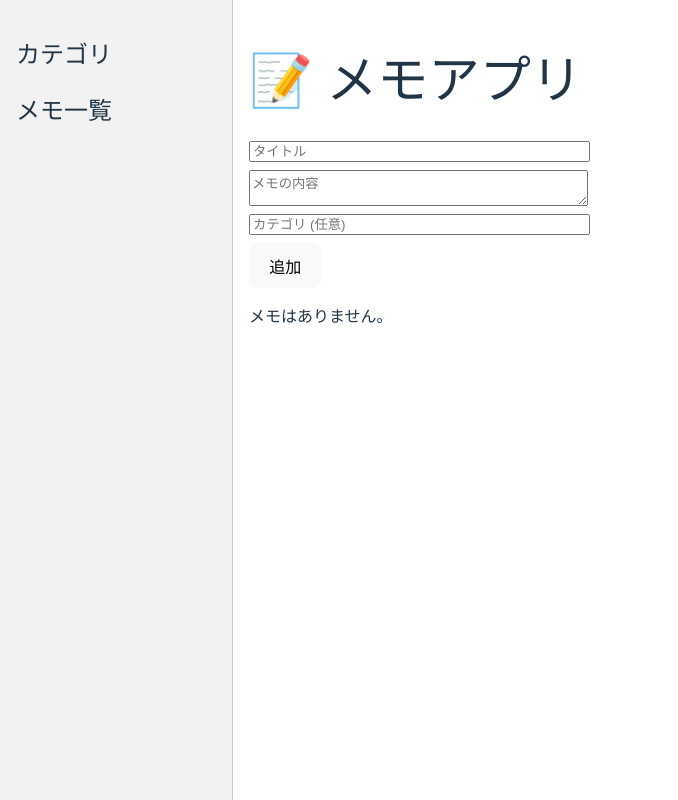
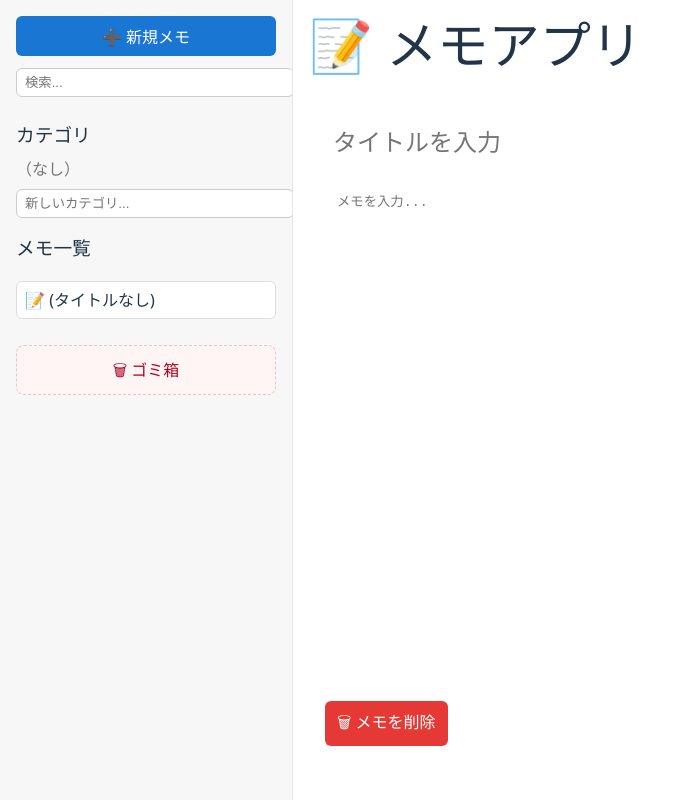
Before and after one commit to ht23a091/memo-app, a React (Vite) app: page / in a window 1280 px wide. Shown: the whole page, without its empty margins (0-678 px from the left). Built offline with nearby package versions, Linux system fonts and the light colour scheme.

Commit message:
memo-app

```diff
--- a/src/App.tsx
+++ b/src/App.tsx
@@ -1,7 +1,7 @@
+// App.tsx
 import { useState, useEffect } from 'react';
 import Sidebar from './components/Sidebar';
 import MemoInput from './components/MemoInput';
-import MemoList from './components/MemoList';
 
 export interface Memo {
   id: number;
@@ -13,12 +13,24 @@ export interface Memo {
 function App() {
   const [memos, setMemos] = useState<Memo[]>([]);
   const [selectedCategory, setSelectedCategory] = useState<string>('');
-  const [editingMemo, setEditingMemo] = useState<Memo | null>(null);
+  const [selectedMemoId, setSelectedMemoId] = useState<number | null>(null);
+  const [searchQuery, setSearchQuery] = useState('');
+  const [customCategories, setCustomCategories] = useState<string[]>([]);
 
+  // 初回ロード時に新規メモを作成して選択
   useEffect(() => {
     const stored = localStorage.getItem('memos');
     if (stored) {
-      setMemos(JSON.parse(stored));
+      const loaded = JSON.parse(stored);
+      setMemos(loaded);
+      if (loaded.length > 0) {
+        setSelectedMemoId(loaded[0].id);
+      } else {
+        // 新規メモ作成
+        handleAddMemo();
+      }
+    } else {
+      handleAddMemo();
     }
   }, []);
 
@@ -26,59 +38,79 @@ function App() {
     localStorage.setItem('memos', JSON.stringify(memos));
   }, [memos]);
 
-  const addMemo = (title: string, content: string, category: string) => {
-    if (editingMemo) {
-      setMemos(memos.map(m => m.id === editingMemo.id ? { ...m, title, content, category } : m));
-      setEditingMemo(null);
-    } else {
-      const newMemo: Memo = {
-        id: Date.now(),
-        title,
-        content,
-        category,
-      };
-      setMemos([newMemo, ...memos]);
+  const handleAddMemo = () => {
+    const newMemo: Memo = {
+      id: Date.now(),
+      title: '',
+      content: '',
+      category: selectedCategory,
+    };
+    setMemos((prev) => [newMemo, ...prev]);
+    setSelectedMemoId(newMemo.id);
+  };
+
+  const handleUpdate = (updatedMemo: Memo) => {
+    setMemos(memos.map((m) => (m.id === updatedMemo.id ? updatedMemo : m)));
+  };
+
+  const handleDelete = (id: number) => {
+    setMemos((prev) => prev.filter((m) => m.id !== id));
+    if (selectedMemoId === id) {
+      setSelectedMemoId(null);
     }
   };
 
-  const deleteMemo = (id: number) => {
-    setMemos(memos.filter((m) => m.id !== id));
+  const handleSelectCategory = (category: string) => {
+    setSelectedCategory(category);
+    setSelectedMemoId(null);
   };
 
-  const editMemo = (memo: Memo) => {
-    setEditingMemo(memo);
+  const handleSelectMemo = (id: number) => {
+    setSelectedMemoId(id);
   };
 
-  const onSelectCategory = (category: string) => {
-    setSelectedCategory(category);
-    setEditingMemo(null);
+  const handleAddCategory = (name: string) => {
+    const trimmed = name.trim();
+    if (trimmed && !customCategories.includes(trimmed)) {
+      setCustomCategories([...customCategories, trimmed]);
+    }
   };
 
-  const filteredMemos =
-    selectedCategory === ''
-      ? memos
-      : memos.filter((memo) => memo.category === selectedCategory);
+  const categories = Array.from(
+    new Set([
+      ...customCategories,
+      ...memos.map((m) => m.category).filter((c) => c !== '')
+    ])
+  );
 
-  const categories = Array.from(
-    new Set(memos.map((m) => m.category).filter((c) => c !== ''))
-  );
-  const uncategorizedMemos = memos.filter((m) => m.category === '');
+  const filteredMemos = memos.filter((memo) => {
+    const matchCategory = selectedCategory ? memo.category === selectedCategory : true;
+    const matchQuery = searchQuery
+      ? memo.title.includes(searchQuery) || memo.content.includes(searchQuery)
+      : true;
+    return matchCategory && matchQuery;
+  });
+
+  const selectedMemo = memos.find((m) => m.id === selectedMemoId) || null;
 
   return (
-    <div style={{ display: 'flex', height: '100vh' }}>
+    <div style={{ display: 'flex', height: '100vh', fontFamily: 'system-ui, sans-serif' }}>
       <Sidebar
         categories={categories}
-        uncategorizedMemos={uncategorizedMemos}
-        onSelect={onSelectCategory}
+        memos={filteredMemos}
+        onSelectCategory={handleSelectCategory}
+        onSelectMemo={handleSelectMemo}
+        onAddMemo={handleAddMemo}
+        onDelete={handleDelete}
+        searchQuery={searchQuery}
+        onSearchQueryChange={setSearchQuery}
+        onAddCategory={handleAddCategory}
       />
-      <div style={{ flex: 1, padding: '1rem' }}>
-        <h1>📝 メモアプリ</h1>
-        <MemoInput
-          onAdd={addMemo}
-          editingMemo={editingMemo}
-          onCancelEdit={() => setEditingMemo(null)}
-        />
-        <MemoList memos={filteredMemos} onDelete={deleteMemo} onEdit={editMemo} />
+      <div style={{ flex: 1, padding: '1rem', overflowY: 'auto' }}>
+        <h1 style={{ marginTop: 0 }}>📝 メモアプリ</h1>
+        {selectedMemo && (
+          <MemoInput selectedMemo={selectedMemo} onUpdate={handleUpdate} onDelete={handleDelete} />
+        )}
       </div>
     </div>
   );
--- a/src/components/MemoInput.tsx
+++ b/src/components/MemoInput.tsx
@@ -1,74 +1,86 @@
-import { useState, useEffect } from 'react';
-
+import { useEffect, useState } from 'react';
+import type { Memo } from '../App';
 
 interface Props {
-onAdd: (title: string, content: string, category: string) => void;
-editingMemo: {
-id: number;
-title: string;
-content: string;
-category: string;
-} | null;
-onCancelEdit: () => void;
+  selectedMemo: Memo | null;
+  onUpdate: (updated: Memo) => void;
+  onDelete?: (id: number) => void; // optional
 }
 
-
-const MemoInput = ({ onAdd, editingMemo, onCancelEdit }: Props) => {
+const MemoInput = ({ selectedMemo, onUpdate, onDelete }: Props) => {
   const [title, setTitle] = useState('');
   const [content, setContent] = useState('');
-const [category, setCategory] = useState('');
-
 
   useEffect(() => {
-if (editingMemo) {
-setTitle(editingMemo.title);
-setContent(editingMemo.content);
-setCategory(editingMemo.category);
+    if (selectedMemo) {
+      setTitle(selectedMemo.title);
+      setContent(selectedMemo.content);
     } else {
       setTitle('');
       setContent('');
-setCategory('');
     }
-}, [editingMemo]);
+  }, [selectedMemo]);
 
 
-const handleSubmit = (e: React.FormEvent) => {
-e.preventDefault();
-if (!title.trim() && !content.trim()) return;
-onAdd(title, content, category);
-setTitle('');
-setContent('');
-setCategory('');
+  const handleBlur = () => {
+    if (selectedMemo) {
+      onUpdate({ ...selectedMemo, title, content });
+    }
   };
 
+  if (!selectedMemo) {
+    return <div>メモを選択してください。</div>;
+  }
 
   return (
-<form onSubmit={handleSubmit} style={{ marginBottom: '1rem' }}>
+    <div style={{ padding: '1rem', maxWidth: 900 }}>
       <input
         type="text"
-placeholder="タイトル"
         value={title}
+        placeholder="タイトルを入力"
         onChange={(e) => setTitle(e.target.value)}
-style={{ display: 'block', marginBottom: '0.5rem', width: '100%' }}
+        onBlur={handleBlur}
+        style={{
+          fontSize: '1.5rem',
+          fontWeight: '600',
+          border: 'none',
+          width: '100%',
+          outline: 'none',
+          padding: '6px 8px',
+          borderRadius: 6,
+          background: '#fff'
+        }}
       />
       <textarea
-placeholder="メモの内容"
         value={content}
+        placeholder="メモを入力..."
         onChange={(e) => setContent(e.target.value)}
-style={{ display: 'block', marginBottom: '0.5rem', width: '100%' }}
+        onBlur={handleBlur}
+        style={{
+          width: '100%',
+          height: '60vh',
+          border: 'none',
+          marginTop: '1rem',
+          resize: 'none',
+          outline: 'none',
+          padding: '12px',
+          borderRadius: 6,
+          background: '#fff'
+        }}
       />
-<input
-type="text"
-placeholder="カテゴリ (任意)"
-value={category}
-onChange={(e) => setCategory(e.target.value)}
-style={{ display: 'block', marginBottom: '0.5rem', width: '100%' }}
-/>
-<button type="submit">{editingMemo ? '更新' : '追加'}</button>
-{editingMemo && <button type="button" onClick={onCancelEdit}>キャンセル</button>}
-</form>
+
+      {onDelete && (
+        <div style={{ marginTop: 12 }}>
+          <button
+            onClick={() => { if (selectedMemo) { if (confirm('このメモを削除しますか？')) onDelete(selectedMemo.id); } }}
+            style={{ background: '#e53935', color: '#fff', border: 'none', padding: '8px 12px', borderRadius: 6 }}
+          >
+            🗑 メモを削除
+          </button>
+        </div>
+      )}
+    </div>
   );
 };
 
-
 export default MemoInput;
--- a/src/components/MemoList.tsx
+++ b/src/components/MemoList.tsx
@@ -6,6 +6,9 @@ interface Props {
 memos: Memo[];
 onDelete: (id: number) => void;
 onEdit: (memo: Memo) => void;
+editingMemo: Memo | null;
+  onCancelEdit: () => void;
+  onSave: (title: string, content: string, category: string) => void
 }
 
 
--- a/src/components/Sidebar.tsx
+++ b/src/components/Sidebar.tsx
@@ -1,40 +1,168 @@
 import type { Memo } from '../App';
-
 
 interface Props {
   categories: string[];
-uncategorizedMemos: Memo[];
-onSelect: (category: string) => void;
+  memos: Memo[];
+  onSelectMemo: (id: number) => void;
+  onAddMemo: () => void;
+  onSelectCategory: (category: string) => void;
+  onDelete: (id: number) => void;
+  searchQuery: string;
+  onSearchQueryChange: (q: string) => void;
+  onAddCategory?: (name: string) => void; // 追加したい場合は optional
 }
 
+const Sidebar = ({
+  categories,
+  memos,
+  onSelectMemo,
+  onAddMemo,
+  onSelectCategory,
+  onDelete,
+  searchQuery,
+  onSearchQueryChange,
+  onAddCategory,
+}: Props) => {
+  const handleDragOver = (e: React.DragEvent) => {
+    e.preventDefault();
+    e.dataTransfer.dropEffect = 'move';
+  };
 
-const Sidebar = ({ categories, uncategorizedMemos, onSelect }: Props) => (
-<div
+  const handleDrop = (e: React.DragEvent) => {
+    e.preventDefault();
+    const idStr = e.dataTransfer.getData('text/plain');
+    const id = parseInt(idStr, 10);
+    if (!Number.isNaN(id)) {
+      if (confirm('このメモをゴミ箱に移動して削除しますか？')) {
+        onDelete(id);
+      }
+    }
+  };
+
+  return (
+    <aside
       style={{
-width: '200px',
-background: '#f2f2f2',
+        width: 260,
+        background: '#f7f7f8',
         padding: '1rem',
-borderRight: '1px solid #ccc',
+        borderRight: '1px solid #e6e6e6',
+        overflowY: 'auto',
       }}
     >
-<h2>カテゴリ</h2>
-{categories.map((cat) => (
-<div key={cat} onClick={() => onSelect(cat)} style={{ cursor: 'pointer' }}>
+      <div style={{ marginBottom: 12, display: 'flex', gap: 8 }}>
+        <button
+          onClick={onAddMemo}
+          style={{
+            flex: 1,
+            padding: '8px',
+            borderRadius: 6,
+            border: 'none',
+            background: '#1976d2',
+            color: '#fff',
+            cursor: 'pointer',
+          }}
+        >
+          ➕ 新規メモ
+        </button>
+      </div>
+
+      <input
+        type="text"
+        placeholder="検索..."
+        value={searchQuery}
+        onChange={(e) => onSearchQueryChange(e.target.value)}
+        style={{
+          width: '100%',
+          padding: '6px 8px',
+          marginBottom: '1rem',
+          border: '1px solid #ccc',
+          borderRadius: 6,
+        }}
+      />
+
+      <h3 style={{ margin: '8px 0' }}>カテゴリ</h3>
+      {categories.length === 0 ? (
+        <div style={{ color: '#777' }}>（なし）</div>
+      ) : (
+        categories.map((cat) => (
+          <div
+            key={cat}
+            onClick={() => onSelectCategory(cat)}
+            style={{
+              padding: '6px 8px',
+              cursor: 'pointer',
+              borderRadius: 6,
+              marginBottom: 6,
+            }}
+          >
             📁 {cat}
           </div>
-))}
-<h2 style={{ marginTop: '1rem' }}>メモ一覧</h2>
-{uncategorizedMemos.map((memo) => (
+        ))
+      )}
+
+      {onAddCategory && (
+        <div style={{ marginTop: 8 }}>
+          <input
+            type="text"
+            placeholder="新しいカテゴリ..."
+            onKeyDown={(e) => {
+              if (e.key === 'Enter') {
+                onAddCategory(e.currentTarget.value);
+                e.currentTarget.value = '';
+              }
+            }}
+            style={{
+              width: '100%',
+              padding: '6px 8px',
+              border: '1px solid #ccc',
+              borderRadius: 6,
+            }}
+          />
+        </div>
+      )}
+
+      <h3 style={{ marginTop: 16 }}>メモ一覧</h3>
+      <div style={{ display: 'flex', flexDirection: 'column' }}>
+        {memos.map((memo) => (
           <div
             key={memo.id}
-onClick={() => onSelect('')}
-style={{ cursor: 'pointer', paddingLeft: '0.5rem' }}
+            onClick={() => onSelectMemo(memo.id)}
+            draggable
+            onDragStart={(e) => {
+              e.dataTransfer.setData('text/plain', String(memo.id));
+              e.dataTransfer.effectAllowed = 'move';
+            }}
+            style={{
+              padding: '6px 8px',
+              cursor: 'pointer',
+              borderRadius: 6,
+              marginBottom: 6,
+              background: '#fff',
+              border: '1px solid #ddd',
+            }}
           >
             📝 {memo.title || '(タイトルなし)'}
           </div>
         ))}
       </div>
+
+      <div
+        onDragOver={handleDragOver}
+        onDrop={handleDrop}
+        style={{
+          marginTop: 20,
+          padding: '12px',
+          borderRadius: 8,
+          textAlign: 'center',
+          background: '#fff5f5',
+          border: '1px dashed #f0c2c2',
+          color: '#b00020',
+        }}
+      >
+        🗑 ゴミ箱
+      </div>
+    </aside>
   );
-
+};
 
 export default Sidebar;
```
Also changed, not shown: src/components/MemoItem.tsx (+31 -11 lines). Lines whose indentation alone changed are shown as unchanged.
